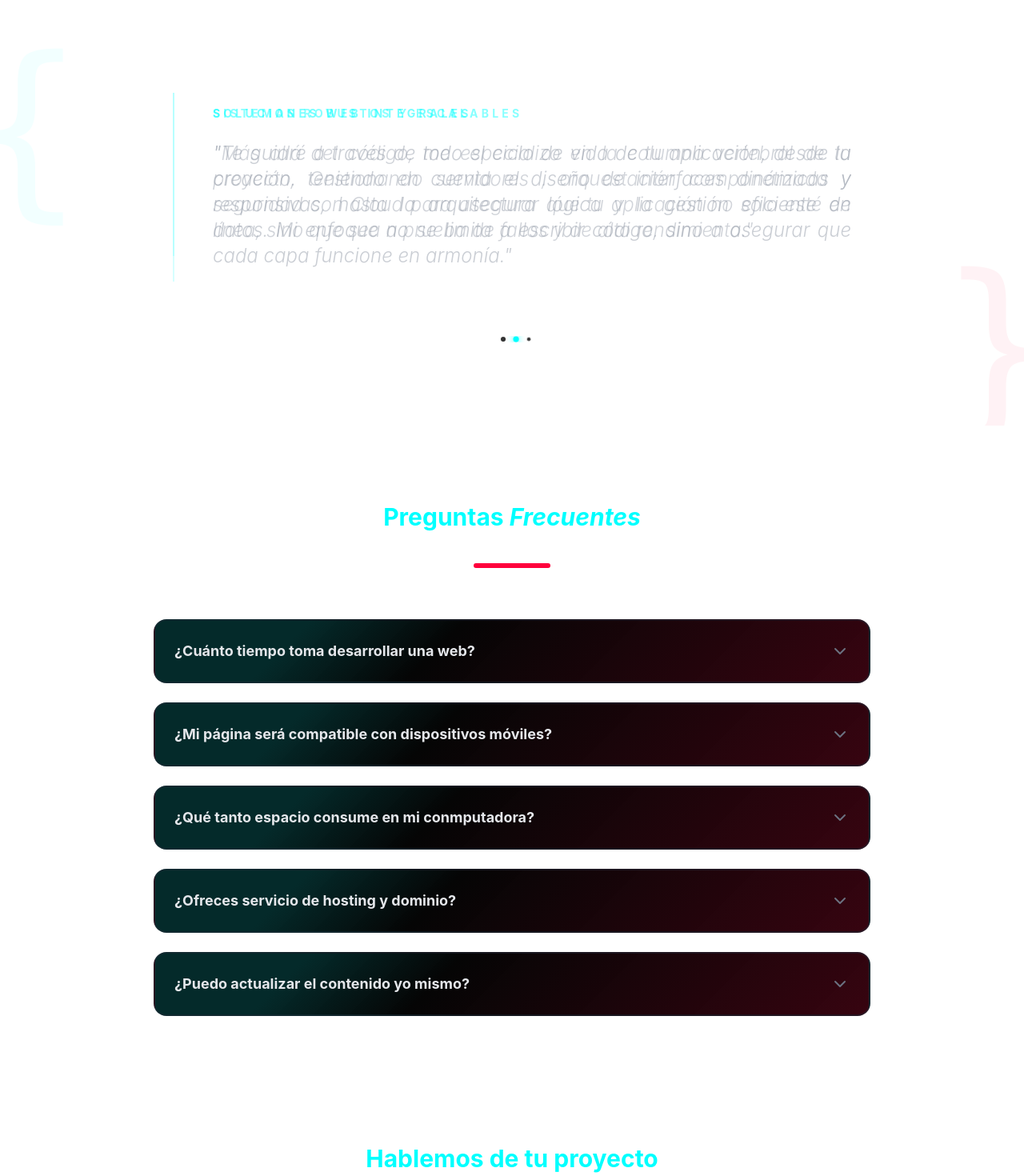
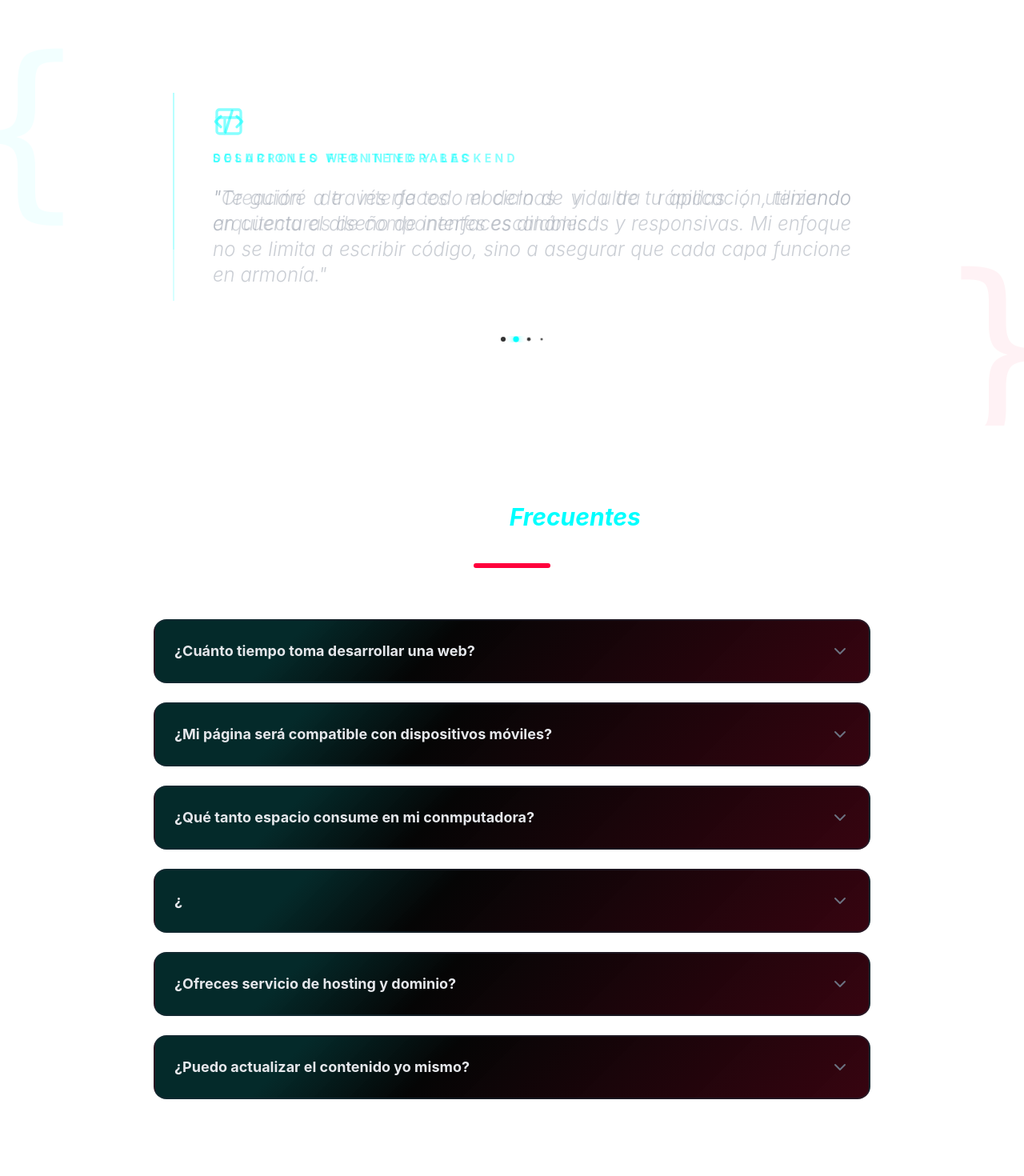
Before and after one commit to johanatoledo/MiPortafolio, a React (Vite) app: page / in a window 1280 px wide. Shown: the part 780-2250 px from the top of the page at 80% size. Built offline with nearby package versions, Linux system fonts and the light colour scheme; the HTML template or start-up script is replaced by a standard one.

Commit message:
Refactorizacion:se agregaron nuevas descripciones al slider

```diff
--- a/src/components/FaQ.jsx
+++ b/src/components/FaQ.jsx
@@ -15,7 +15,11 @@ const FaQ = () => {
     },
     {
       question: "¿Qué tanto espacio consume en mi conmputadora?",
-      answer: "No ocupa espacio ni consume recursos de su computadora. Todo vive en un servidor seguro de alta velocidad  que yo gestiono. "
+      answer: "No ocupa espacio ni consume recursos de su computadora. Todo vive en un servidor seguro de alta velocidad  que yo gestiono."
+    },
+     {
+      question: "¿",
+      answer: "No ocupa espacio ni consume recursos de su computadora. Todo vive en un servidor seguro de alta velocidad  que yo gestiono."
     },
     {
       question: "¿Ofreces servicio de hosting y dominio?",
@@ -35,7 +39,7 @@ const FaQ = () => {
     <section id="faq" className="py-24 px-6 font-sans">
       <div className="max-w-4xl mx-auto">
         <div className="text-center mb-16">
-         <h2 className="text-3xl font-bold text-primary mb-10">Preguntas <span className="text-primary italic">Frecuentes</span></h2>
+         <h2 className="text-3xl font-bold text-secundary mb-10">Preguntas <span className="text-primary italic">Frecuentes</span></h2>
 
           <div className="h-1.5 w-24 bg-accent mx-auto rounded-full"></div>
         </div>
--- a/src/components/Services.jsx
+++ b/src/components/Services.jsx
@@ -47,9 +47,7 @@ const Services = () => {
   return (
     <section id="services" className="py-20 px-6 max-w-7xl mx-auto">
       <div className="text-center mb-16">
-        <h2 className="text-4xl md:text-5xl font-black mb-4 tracking-tighter">
-          MIS <span className="text-primary italic">SERVICIOS</span>
-        </h2>
+        <h2 className="text-3xl font-bold text-secundary mb-10">Nuestros  <span className="text-primary italic">Servicios</span></h2>
         <div className="h-1 w-20 bg-accent mx-auto mb-6"></div>
         <p className="text-gray-400 max-w-2xl mx-auto">
           Soluciones integrales de software combinando diseño moderno con infraestructura sólida.
--- a/src/pages/AboutMe.jsx
+++ b/src/pages/AboutMe.jsx
@@ -1,6 +1,7 @@
 import React from 'react';
 import { Swiper, SwiperSlide } from 'swiper/react';
 import { Navigation, Pagination, EffectFade, Autoplay } from 'swiper/modules';
+import { Code2, Layout, Server, Database, Smartphone, Globe } from 'lucide-react';
 import 'swiper/css';
 import 'swiper/css/navigation';
 import 'swiper/css/pagination';
@@ -10,19 +11,38 @@ const AboutMe = () => {
   const slides = [
     {
       title: "Soluciones web integrales",
-      content: "Te guiaré a través de todo el ciclo de vida de tu aplicación, desde la creación, teniendo en cuenta el diseño de interfaces dinámicas y responsivas, hasta la arquitectura lógica y la gestión eficiente de datos. Mi enfoque no se limita a escribir código, sino a asegurar que cada capa funcione en armonía.",
+      content: "Te guiaré a través de todo el ciclo de vida de tu aplicación, teniendo en cuenta el diseño de interfaces dinámicas y responsivas. Mi enfoque no se limita a escribir código, sino a asegurar que cada capa funcione en armonía.",
+      icon: <Code2 className="w-10 h-10 text-primary" />,
+    },
+    {
+      title: "Desarrollo Frontend y Backend",
+      content: "Creación de interfaces modernas y ultra rápidas , utilizando arquitecturas de componentes escalables.",
+      icon: <Layout className="w-10 h-10 text-primary" />,
 
     },
     {
       title: "Sistemas Robustos y Escalables",
       content: "Más allá del código, me especializo en la columna vertebral de tu proyecto. Gestionando servidores , orquestación componetizada y seguridad con Cloud para asegurar que tu aplicación no solo esté en línea, sino que sea a prueba de fallos y de alto rendimiento.",
-
+      icon: <Server className="w-10 h-10 text-primary" />,
+    },
+    {
+    title: "Bases de Datos",
+    content: "Diseño y optimización de bases de datos, garantizando la integridad de los datos.",
+    icon: <Database className="w-10 h-10 text-primary" />,
     },
     {
       title: "Presencia Digital Innovadora",
-      content: "Transformo ideas audaces en portafolios disruptivos para fotógrafos, modelos y creativos. Mi objetivo es construir una identidad digital única que se destaque mediante un diseño vanguardista y experiencias de usuario fluidas.",
+      content: "Transformo ideas audaces en portafolios disruptivos para fotógrafos, modelos y creativos.",
+      icon: <Smartphone className="w-10 h-10 text-primary" />,
 
-    }
+    },
+     {
+      title: "Contenerización y Despliegue",
+      content: "Despliegue y gestión de aplicaciones con las mejores plataformas para asegurar entornos de producción idénticos.Configuración de servidores y mantenimiento de infraestructura en la nube",
+      icon: <Globe className="w-10 h-10 text-primary" />,
+
+    },
+
   ];
 
   return (
@@ -50,7 +70,8 @@ const AboutMe = () => {
           {slides.map((slide, index) => (
             <SwiperSlide key={index}>
               <div className="relative border-l-2 border-primary/30 pl-8 md:pl-12 py-4 bg-dark">
-                <h2 className="text-primary text-sm uppercase tracking-[0.3em] font-bold mb-6">
+              {slide.icon}
+                <h2 className="text-primary text-sm mt-4 uppercase tracking-[0.3em] font-bold mb-6">
                   {slide.title}
                 </h2>
                 <p className="text-xl md:text-2xl text-gray-400 italic leading-relaxed font-light text-justify">
--- a/src/pages/Contact.jsx
+++ b/src/pages/Contact.jsx
@@ -30,7 +30,8 @@ export default function Contact() {
 
   return (
     <section className="py-16 px-8 bg-white dark:bg-background text-black dark:text-white transition-colors duration-300" id="contact">
-      <h2 className="text-3xl font-bold text-primary mb-10 text-center">Hablemos de tu proyecto</h2>
+        <h2 className="text-3xl text-center  font-bold text-secundary mb-10">Hablemos  <span className="text-primary font-bold">sobre tu </span> <span className="text-primary italic">proyecto</span></h2>
+        <div className="h-1 w-20 bg-accent mx-auto mb-6"></div>
       {sent ? (
         <div className="text-green-600 dark:text-green-400 font-semibold">¡Gracias! Me pondré en contacto contigo pronto.</div>
       )
--- a/src/pages/Hero.jsx
+++ b/src/pages/Hero.jsx
@@ -5,6 +5,7 @@ import { useDocumentTitle } from '../hooks/useDocumentTitle';
 import { useLazyLoad } from '../hooks/useLazyLoad';
 import heroImg from '../assets/hero.jpg';
 import ProfileImage from '../components/ProfileImage';
+
 
 const Hero = () => {
   useDocumentTitle('ToledanaDev | Portfolio');
@@ -14,6 +15,7 @@ const Hero = () => {
     <section className="h-screen flex flex-col md:flex-row items-center justify-center px-4 bg-white dark:bg-background text-black dark:text-white transition-colors duration-300">
       <div className="flex-shrink-0 flex justify-center md:justify-start w-full md:w-1/2">
         <ProfileImage src={heroImg} />
+
       </div>
       <div className="flex flex-col items-center md:items-start w-full md:w-1/2 md:pl-8">
         <h1 className="font-['Sora'] mt-12 font-[600] text-4xl md:text-7xl tracking-tighter leading-[1.1] text-black dark:text-white text-center md:text-left">
--- a/tailwind.config.js
+++ b/tailwind.config.js
@@ -10,6 +10,7 @@ export default {
       colors: {
         background: '#0a0a0a', // Negro
         primary: '#00ffff', // Cian
+        secundary:'#ffffff', // Blanco
         accent: '#ff003c', // Rojo
       },
       fontFamily: {
```
Also changed, not shown: src/App.jsx (+4 -17 lines).
